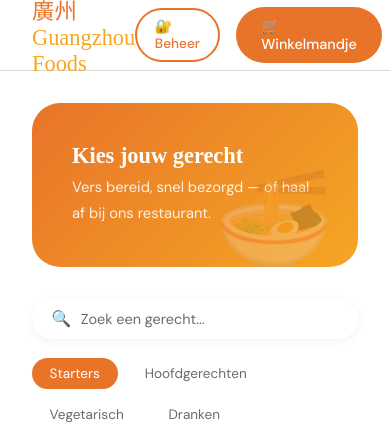
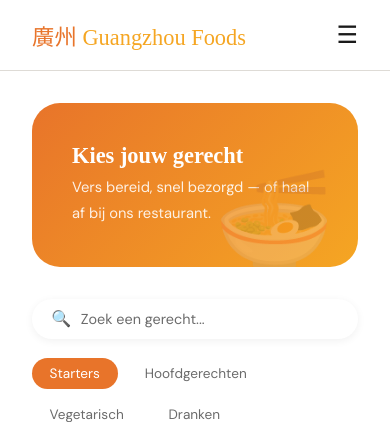
Before and after one commit to DinhmenhNguyen/Restaurant-webapp1, a PHP site: page /bestel.html in a window 390 px wide. Shown: the top 422 px of the page. Run offline with PHP 8.4, Linux system fonts and the light colour scheme.

Commit message:
De email veranderd naar de huidige naam

```diff
--- a/Workspace/bestel.html
+++ b/Workspace/bestel.html
@@ -95,6 +95,7 @@
   <header>
     <div class="header-inner">
       <a href="index.html" class="logo">廣州 <span>Guangzhou Foods</span></a>
+      <button class="header__hamburger" aria-expanded="false" aria-label="Menu openen">☰</button>
       <div class="header-actions">
         <a href="#login-section" class="btn-secondary" style="font-size:0.85rem; padding:0.5rem 1.1rem;">🔐 Beheer</a>
         <a href="#bestel-sectie" class="btn-primary">🛒 Winkelmandje</a>
@@ -723,6 +724,26 @@
         grid.style.display = aantalZichtbaar === 0 ? 'none' : '';
       });
     });
+
+    // ── HAMBURGER MENU — bestel.html ─────────────────────
+    var bestelHamburger = document.querySelector('.header__hamburger');
+    var bestelActions = document.querySelector('.header-actions');
+
+    if (bestelHamburger && bestelActions) {
+      bestelHamburger.addEventListener('click', function () {
+        var isOpen = bestelActions.classList.toggle('header-actions--open');
+        bestelHamburger.setAttribute('aria-expanded', String(isOpen));
+        bestelHamburger.textContent = isOpen ? '✕' : '☰';
+      });
+
+      document.addEventListener('click', function (e) {
+        if (!bestelHamburger.contains(e.target) && !bestelActions.contains(e.target)) {
+          bestelActions.classList.remove('header-actions--open');
+          bestelHamburger.setAttribute('aria-expanded', 'false');
+          bestelHamburger.textContent = '☰';
+        }
+      });
+    }
   </script>
 </body>
 
--- a/Workspace/css/bestel.css
+++ b/Workspace/css/bestel.css
@@ -553,6 +553,18 @@ main {
   margin-bottom: 0.5rem;
 }
 
+/* ── HAMBURGER (bestel) — standaard verborgen ── */
+.header__hamburger {
+  display: none;
+  font-size: 1.5rem;
+  cursor: pointer;
+  background: none;
+  border: none;
+  padding: 0;
+  line-height: 1;
+  color: var(--dark);
+}
+
 /* ── RESPONSIEF ──────────────────────────────── */
 @media (max-width: 960px) {
   main {
@@ -573,3 +585,31 @@ main {
     grid-template-columns: 1fr;
   }
 }
+
+@media (max-width: 768px) {
+  /* Hamburger tonen */
+  .header__hamburger {
+    display: block;
+  }
+
+  /* Acties verbergen */
+  .header-actions {
+    display: none;
+    position: absolute;
+    top: 70px;
+    right: 1rem;
+    background: var(--white);
+    padding: 1rem 1.2rem;
+    border-radius: var(--radius-sm);
+    box-shadow: 0 10px 30px rgba(0, 0, 0, 0.12);
+    flex-direction: column;
+    gap: 0.8rem;
+    min-width: 180px;
+    z-index: 200;
+  }
+
+  /* Acties tonen via JS klasse */
+  .header-actions--open {
+    display: flex;
+  }
+}
--- a/Workspace/index.html
+++ b/Workspace/index.html
@@ -255,7 +255,7 @@
           <div class="icon-circle">✉️</div>
           <div>
             <h4>E-mail</h4>
-            <p>info@goudendraak.nl</p>
+            <p>info@GuangzhouFoods.nl</p>
           </div>
         </div>
       </div>
@@ -319,7 +319,7 @@
     </div>
 
     <div class="footer-bottom">
-      <span>© 2025 Gouden Draak. Alle rechten voorbehouden.</span>
+      <span>© 2025 廣州 Guangzhou Foods. Alle rechten voorbehouden.</span>
       <span>Gemaakt met ❤️ in Rotterdam</span>
     </div>
   </footer>
```
Also changed, not shown: Workspace/js/nav.js (added, +93 -0 lines), js/nav.js (+16 -89 lines).
